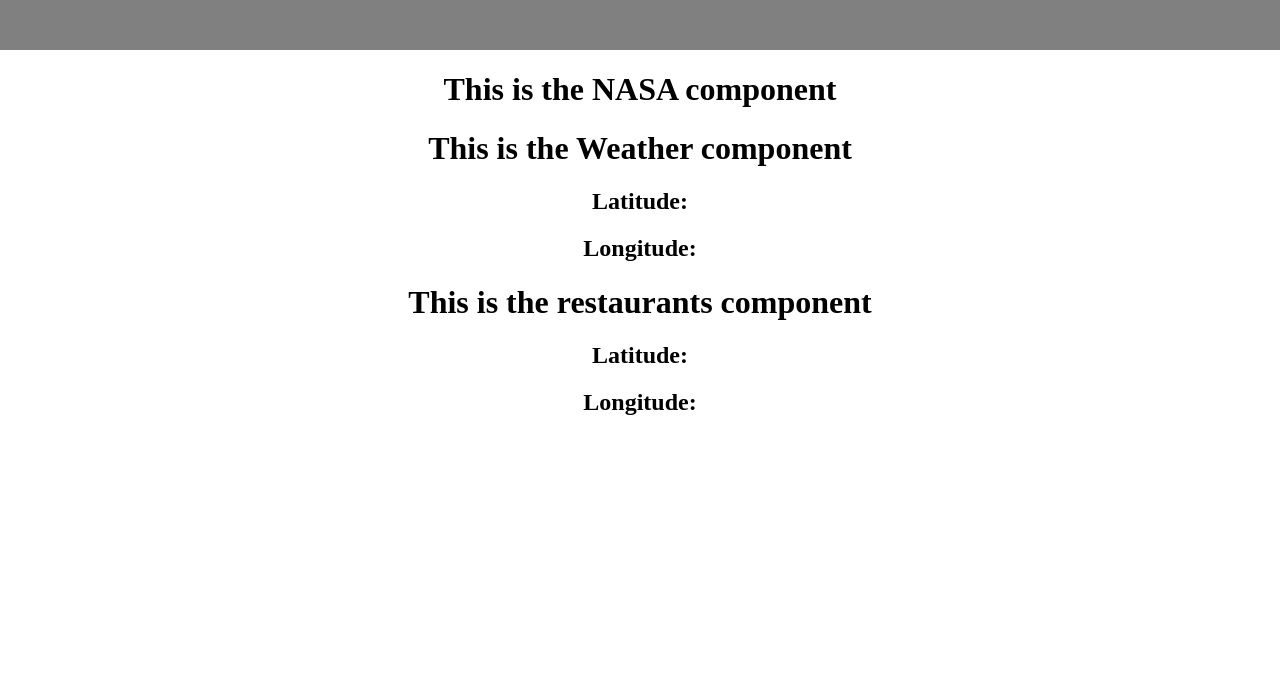
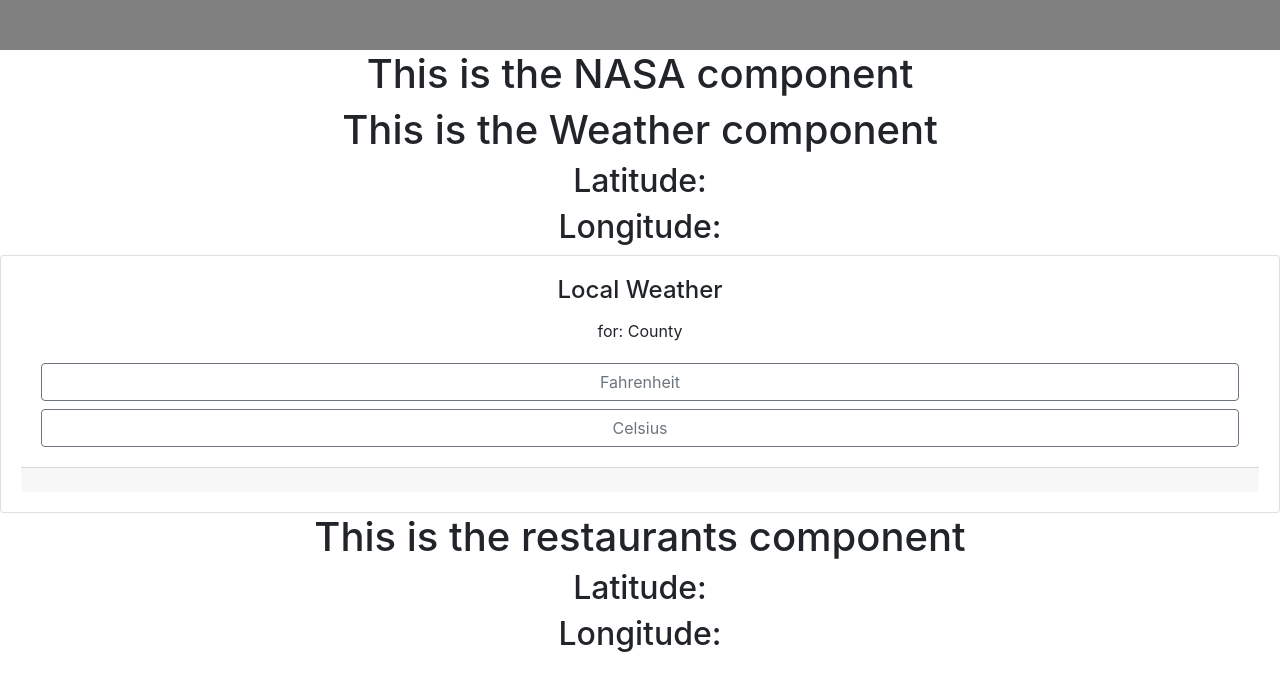
Before and after one commit to peachykish/teamGit, a React (Create React App) app: page / in a window 1280 px wide. Shown: the top 690 px of the page. Built offline with nearby package versions, Linux system fonts and the light colour scheme; no server answers.

Commit message:
first commit

```diff
--- a/package.json
+++ b/package.json
@@ -4,12 +4,14 @@
   "private": true,
   "dependencies": {
     "@testing-library/jest-dom": "^5.11.9",
-    "@testing-library/react": "^11.2.3",
-    "@testing-library/user-event": "^12.6.2",
+    "@testing-library/react": "^11.2.5",
+    "@testing-library/user-event": "^12.6.3",
+    "bootstrap": "^4.6.0",
     "react": "^17.0.1",
     "react-dom": "^17.0.1",
     "react-router-dom": "^5.2.0",
     "react-scripts": "4.0.1",
+    "reactstrap": "^8.9.0",
     "web-vitals": "^0.2.4"
   },
   "scripts": {
--- a/src/components/Weather.js
+++ b/src/components/Weather.js
@@ -1,14 +1,102 @@
-const Weather=(props)=>{
-    console.log("Weather ran")
-    return(
-        <div>
-                        <h1>This is the Weather component</h1>
-            <h2>Latitude: {props.location.latitude}</h2>
-            <h2>Longitude: {props.location.longitude}</h2>
+import React, { useState, useEffect } from "react";
+import WeatherDisplay from "./weatherDisplay";
+import {
+  Row,
+  Col,
+  Card,
+  CardBody,
+  CardTitle,
+  CardText,
+  CardFooter,
+  CardSubtitle,
+  CardHeader,
+  Button,
+} from "reactstrap";
 
-        </div>
-    )
+const Weather = (props) => {
+  const key = "9d59ec2364e41dac4b1a6d7c948bff69";
+  let lon = -86.0859;
+  let lat = 39.8291;
+  let url = `https://api.openweathermap.org/data/2.5/weather?lat=${lat}&lon=${lon}&units=imperial&appid=${key}`;
+  console.log("Weather ran");
+  const [temp, setTemp] = useState();
+  const [label, setLabel] = useState("");
+  const [degree, setDegree] = useState("");
+  const [county, setCounty] = useState("");
+  const [converted, setConverted] = useState();
 
-}
+  function convertTempCelsius(temp) {
+    let cTemp = ((temp - 32) * 5) / 9;
+    let degree = Math.round((cTemp + Number.EPSILON) * 100) / 100;
+    return degree;
+  }
+  useEffect(() => {
+    fetch(url)
+      .then((res) => {
+        console.log(res);
+        if (res.status !== 200) {
+          throw new Error("Fetch Function Error");
+        } else {
+          return res.json();
+        }
+      })
+      // .then(json => {
+      //     console.log(json)
+      //     if(json.length === 0){
+      //         throw new Error('No Fetch Data');
+      //     }
+      //     else{
+      //         setTemp(json.main.temp);
+      //         setCounty(json.name);
+      //     }
+      // })
+      .catch((err) => console.log(err));
+  }, []);
+  function showFahrenheit(event) {
+    setLabel("Fahrenheit");
+    setDegree("F");
+    setConverted(temp);
+  }
+  function showCelsius(event) {
+    setLabel("Celsius");
+    setDegree("C");
+    setConverted(convertTempCelsius(temp));
+  }
+
+  return (
+    <div>
+      <h1>This is the Weather component</h1>
+      <h2>Latitude: {props.location.latitude}</h2>
+      <h2>Longitude: {props.location.longitude}</h2>
+      <Row>
+        <Col sm="12">
+          <Card body>
+            <CardTitle>
+              <h4>Local Weather</h4>
+            </CardTitle>
+            <CardSubtitle>for: {!county ? null : county} County</CardSubtitle>
+            <CardBody>
+              <Button outline block onClick={showFahrenheit}>
+                Fahrenheit
+              </Button>
+              <Button outline block onClick={showCelsius}>
+                Celsius
+              </Button>
+            </CardBody>
+            <CardFooter id="card_footer">
+              {!converted ? null : (
+                <WeatherDisplay
+                  temp={converted}
+                  label={label}
+                  degree={degree}
+                />
+              )}
+            </CardFooter>
+          </Card>
+        </Col>
+      </Row>
+    </div>
+  );
+};
 
 export default Weather;
--- /dev/null
+++ b/src/components/weatherDisplay.js
@@ -0,0 +1,10 @@
+import React from 'react';
+
+const WeatherDisplay = ({temp, label, degree}) => {
+    return (
+        <div>
+            <div>{label}: {temp} {degree}</div>
+        </div>
+    )
+}
+export default WeatherDisplay;
--- a/src/index.js
+++ b/src/index.js
@@ -1,5 +1,6 @@
 import React from 'react'; // The import needed to build a react app, needed for the React.StrictMode> component
 import ReactDOM from 'react-dom'; // The import needed for appending the React component to the DOM
+import Bootstrap from 'bootstrap/dist/css/bootstrap.min.css';
 
  /* we added a dependency react-router-dom,
     this allows for use to define routes in our app easier, it was also renamed from BrowserRouter -> Router
@@ -8,6 +9,9 @@
 
 import './index.css'; // It is common to import css with the same name as the component, it is just normal css
 import App from './App'; // We import a component
+
+
+
 
 // render(jsx, node) <-- takes a jsx element and a location to mount to. id root in the index.html
 ReactDOM.render(
```
Also changed, not shown: 2 other files (tests, documents, lock files or other folders).
